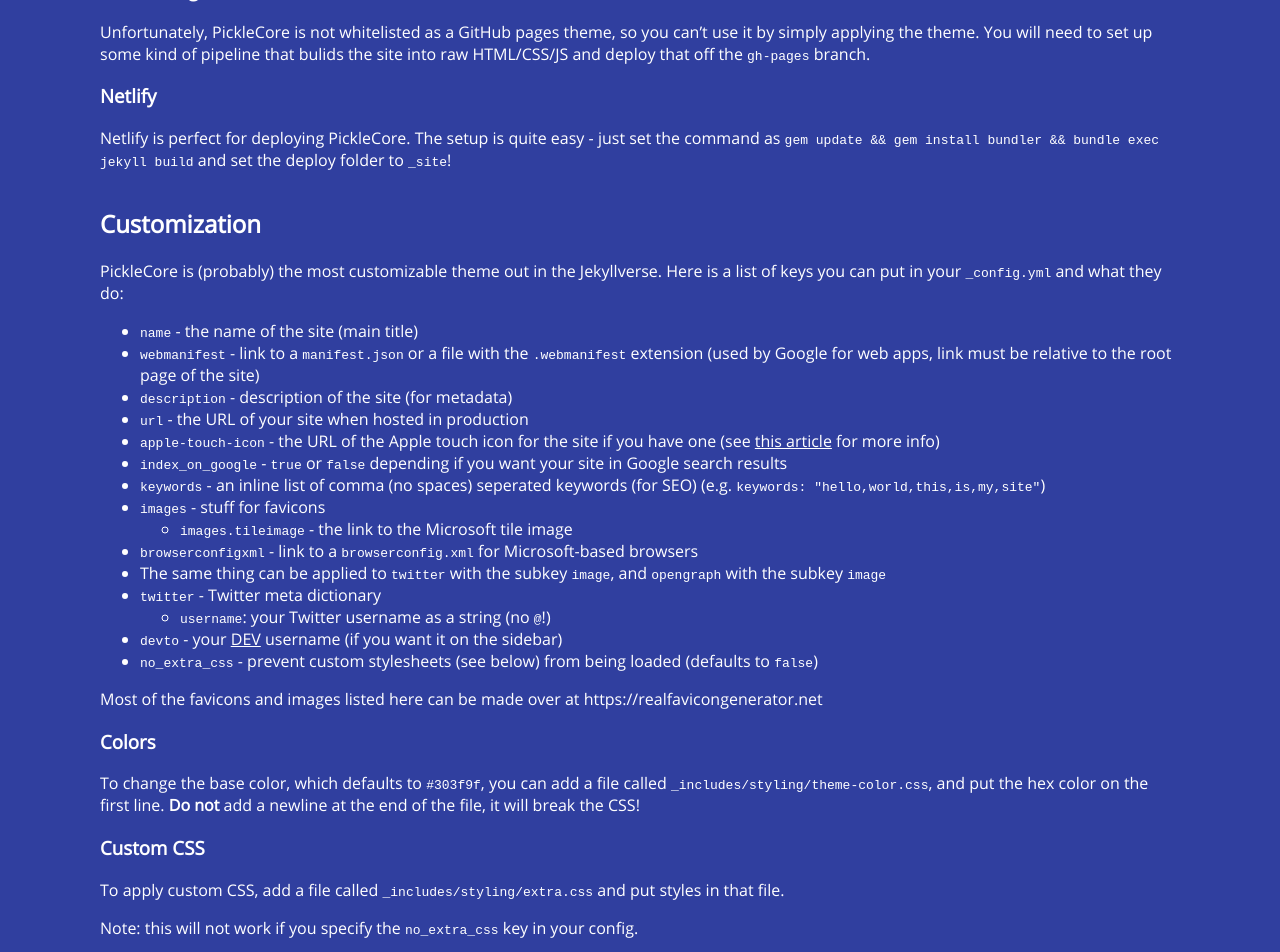
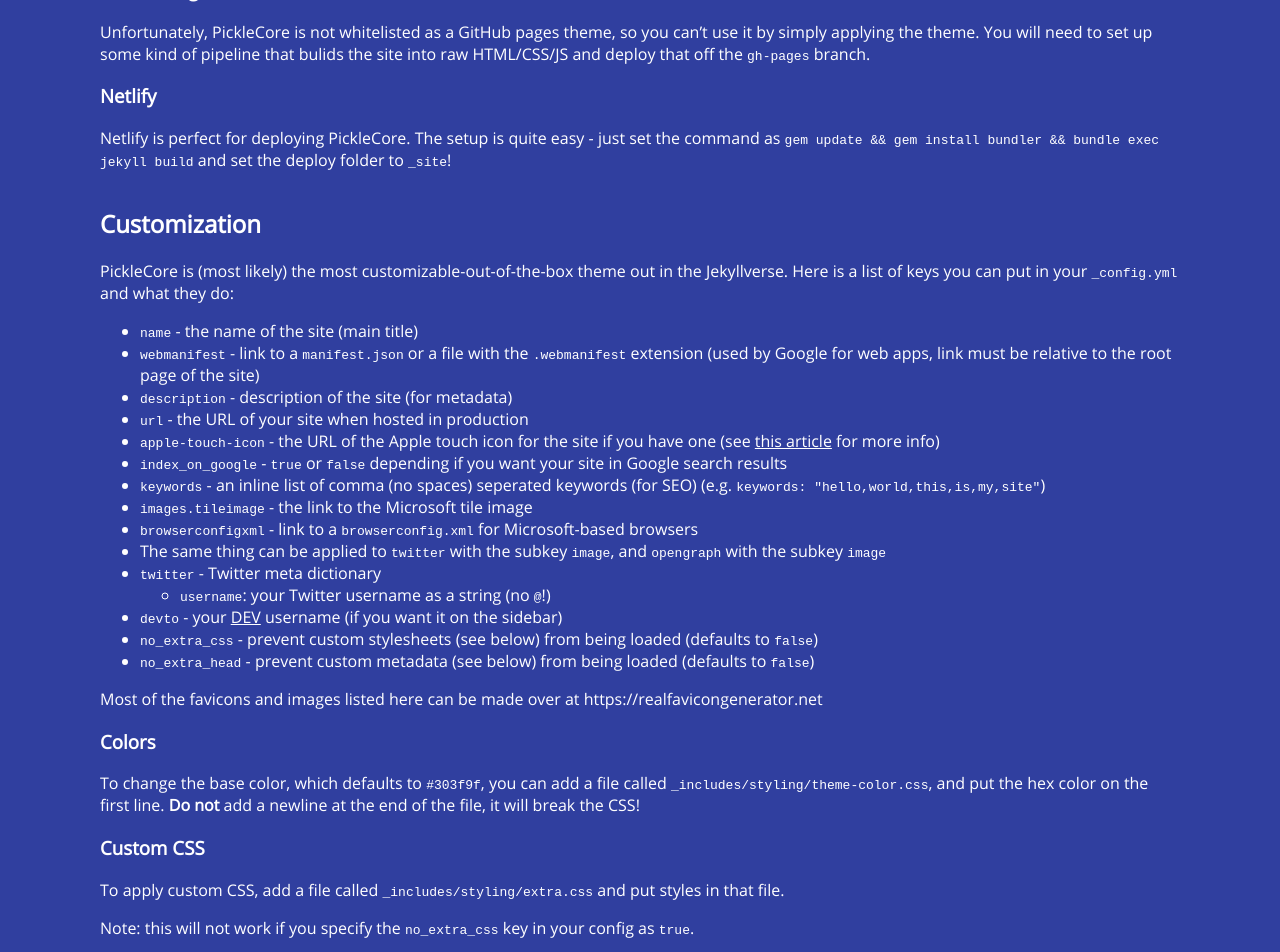
Before and after one commit to rdilweb/PickleCore, a Jekyll site: the page built from README.md, in a window 1280 px wide and 1400 px high, scrolled down 624 px. Shown: the top 952 px of the window. Built offline with Jekyll 4.4.1, drawn with Linux system fonts in a browser that asks for light colours; our own code applies the rules of GitHub Pages for plain Markdown files; some of the changed text lies outside the part shown.

Commit message:
extra head support

````diff
--- a/README.md
+++ b/README.md
@@ -36,7 +36,7 @@ Netlify is perfect for deploying PickleCore. The setup is quite easy - just set
 
 ## Customization
 
-PickleCore is (probably) the most customizable theme out in the Jekyllverse. Here is a list of keys you can put in your `_config.yml` and what they do:
+PickleCore is (most likely) the most customizable-out-of-the-box theme out in the Jekyllverse. Here is a list of keys you can put in your `_config.yml` and what they do:
 
 * `name` - the name of the site (main title)
 * `webmanifest` - link to a `manifest.json` or a file with the `.webmanifest` extension (used by Google for web apps, link must be relative to the root page of the site)
@@ -45,14 +45,14 @@ PickleCore is (probably) the most customizable theme out in the Jekyllverse. Her
 * `apple-touch-icon` - the URL of the Apple touch icon for the site if you have one (see [this article](https://www.computerhope.com/jargon/a/appletou.htm) for more info)
 * `index_on_google` - `true` or `false` depending if you want your site in Google search results
 * `keywords` - an inline list of comma (no spaces) seperated keywords (for SEO) (e.g. `keywords: "hello,world,this,is,my,site"`)
-* `images` - stuff for favicons
-    * `images.tileimage` - the link to the Microsoft tile image
+* `images.tileimage` - the link to the Microsoft tile image
 * `browserconfigxml` - link to a `browserconfig.xml` for Microsoft-based browsers
 * The same thing can be applied to `twitter` with the subkey `image`, and `opengraph` with the subkey `image`
 * `twitter` - Twitter meta dictionary
   * `username`: your Twitter username as a string (no `@`!)
 * `devto` - your [DEV](https://dev.to/) username (if you want it on the sidebar)
 * `no_extra_css` - prevent custom stylesheets (see below) from being loaded (defaults to `false`)
+* `no_extra_head` - prevent custom metadata (see below) from being loaded (defaults to `false`)
 
 Most of the favicons and images listed here can be made over at https://realfavicongenerator.net
 
@@ -65,7 +65,7 @@ and put the hex color on the first line. **Do not** add a newline at the end of
 
 To apply custom CSS, add a file called `_includes/styling/extra.css` and put styles in that file.
 
-Note: this will not work if you specify the `no_extra_css` key in your config.
+Note: this will not work if you specify the `no_extra_css` key in your config as `true`.
 
 ## Applying Theme Components
 
@@ -132,3 +132,9 @@ Example:
     <h2>I am in a block!</h2>
 </div>
 ```
+
+### Custom Metadata in `<head>`
+
+To apply custom HTML in `<head>`, add a file called `_includes/metadata/extra.html` and put any HTML in that file.
+
+Note: this will not work if you specify the `no_extra_head` key in your config as `true`.
--- a/_includes/metadata/metadata.html
+++ b/_includes/metadata/metadata.html
@@ -41,7 +41,7 @@
 {% if site.browserconfigxml %}
   <meta name="msapplication-config" content="{{ site.browserconfigxml }}">
 {% endif %}
-{% if site.microsoft.tileimage %}
+{% if site.images.tileimage %}
   <meta name="msapplication-TileImage" content="{{ site.microsoft.tileimage }}">
 {% endif %}
 {% if site.opengraph.image %}
@@ -54,3 +54,6 @@
 {% if site.twitter.image %}
   <meta name="twitter:image" content="{{ site.twitter.image }}">
 {% endif %}
+{% unless site.no_extra_head %}
+    {% include metadata/extra.html %}
+{% endunless %}
````
Also changed, not shown: _includes/metadata/extra.html (added).
